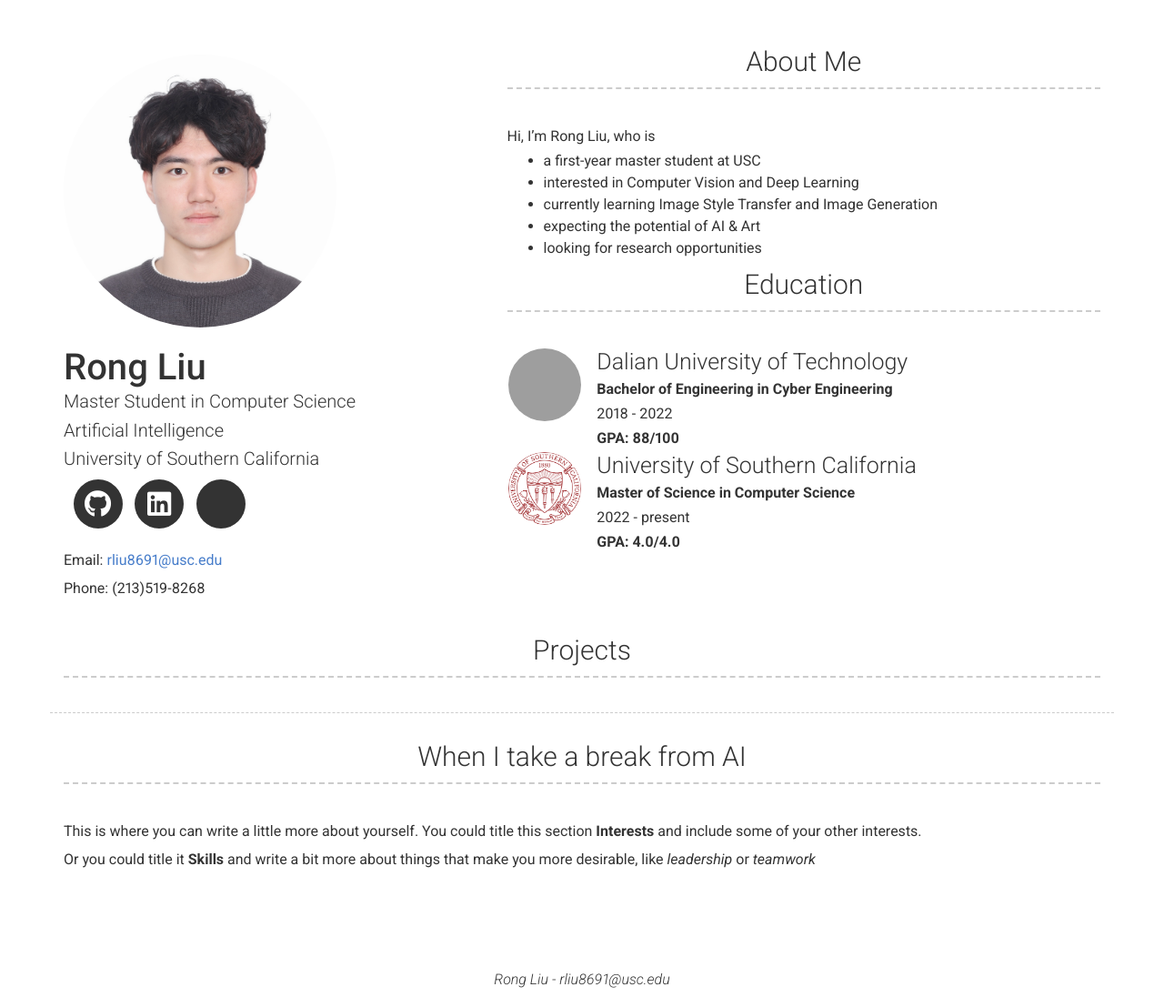
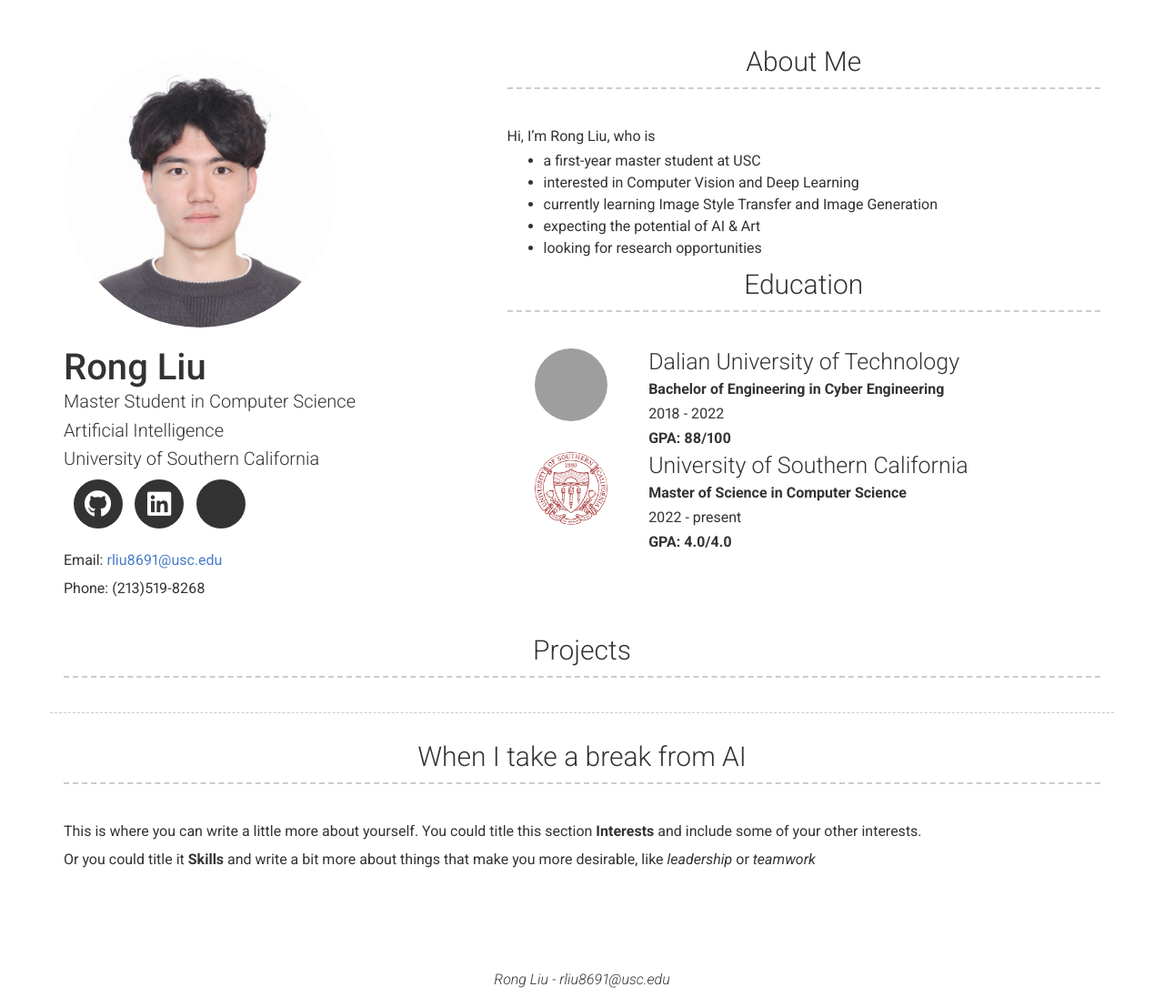
Before and after one commit to RongLiu-Leo/rongliu-leo.github.io, a Jekyll site: the page built from index.md, in a window 1280 px wide. Shown: the whole page at 91% size. Built offline with Jekyll 4.4.1, drawn with Linux system fonts in a browser that asks for light colours; nearby versions of some CDN libraries; a style sheet for code colours, icons or effects is not loaded; grey boxes are pictures that could not be loaded.

Commit message:
Update header.html

```diff
--- a/_includes/header.html
+++ b/_includes/header.html
@@ -55,7 +55,7 @@
       {{ site.about_content | strip | markdownify }}
       <h3 id="Education">Education</h3>
       <div class="row">
-        <div class="col-xs-12 col-sm-12 col-md-2 col-lg-2 no-print">
+        <div class="col-xs-12 col-sm-12 col-md-3 col-lg-3 no-print">
           <img src="images/DLUT.png" style="
           width: 80px;
           height: 80px;
@@ -73,7 +73,7 @@
           <p>2018 - 2022</p>
           <p><strong>GPA: 88/100</strong></p>
         </div>
-        <div class="col-xs-12 col-sm-12 col-md-2 col-lg-2 no-print">
+        <div class="col-xs-12 col-sm-12 col-md-3 col-lg-3 no-print">
           <img src="images/USC.png" style="
           width: 80px;
           height: 80px;
```
